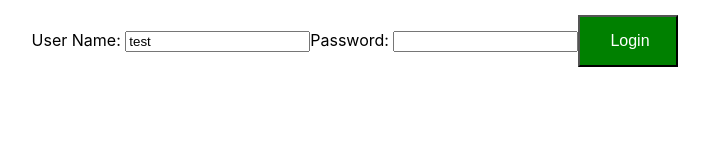
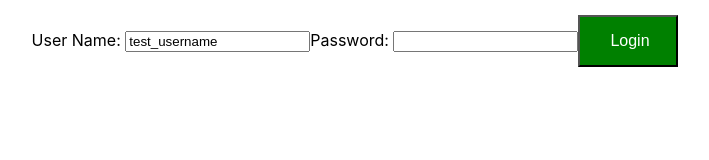
Before and after one commit to tjqiu/todo_app, a React (Create React App) app in the folder frontend/todo-app/: page / in a window 1280 px wide. Shown: the top 160 px of the page, without its empty margins (285-994 px from the left). Built offline with nearby package versions, Linux system fonts and the light colour scheme.

Commit message:
login button partially done

```diff
--- a/frontend/todo-app/src/components/todo/TodoApp.jsx
+++ b/frontend/todo-app/src/components/todo/TodoApp.jsx
@@ -16,7 +16,7 @@ class LoginComponent extends Component {
     constructor(props) {
         super(props)
         this.state= {
-            username: 'test',
+            username: 'test_username',
             password: ''
         }
 
@@ -52,7 +52,10 @@ class LoginComponent extends Component {
     // }
 
     loginClicked() {
-
+        if (this.state.username==='test_username' && this.state.password==='test_password')
+            console.log('Successful')
+        else
+            console.log('Failed')
     }
 
     render() {
```
